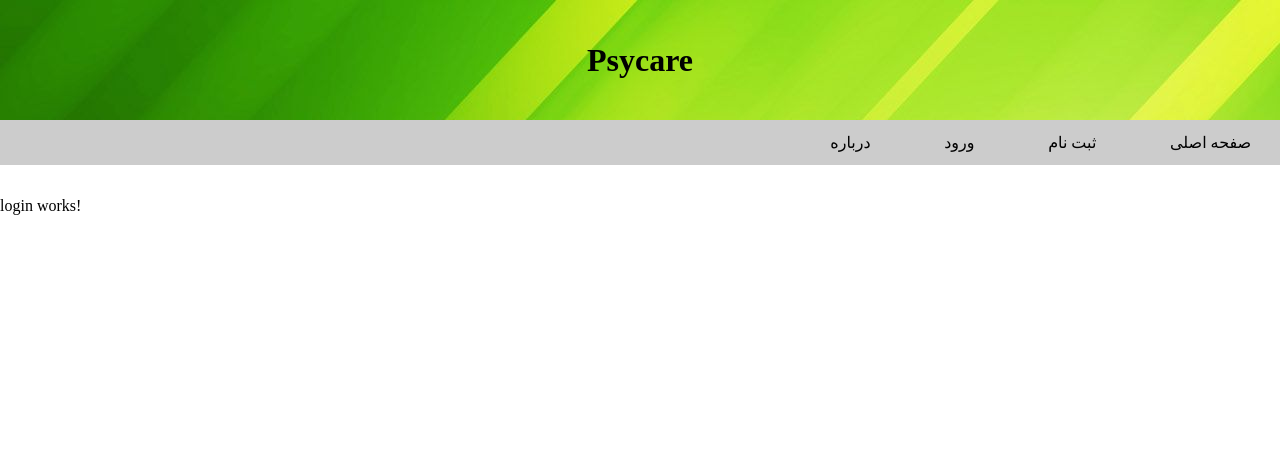
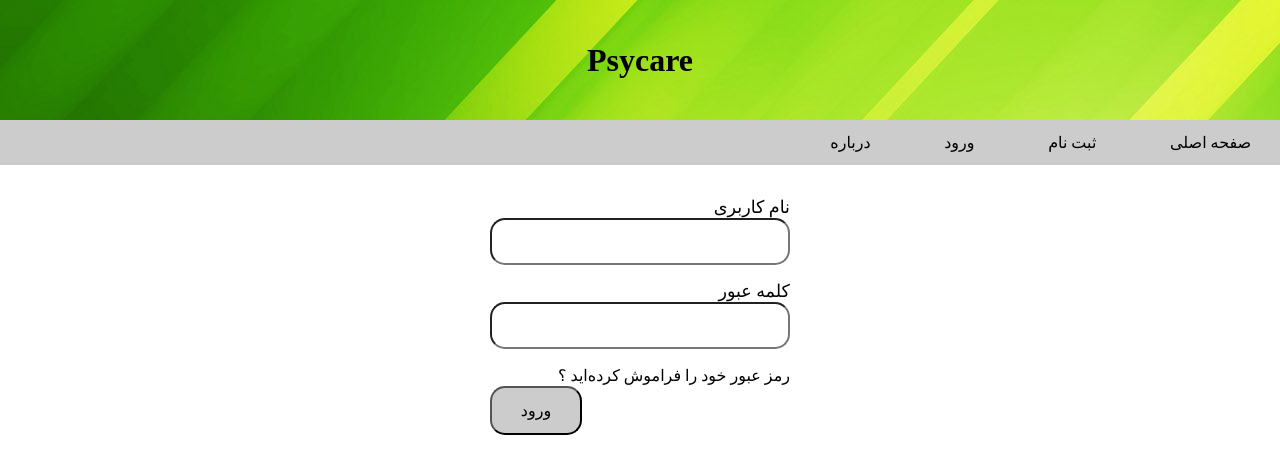
Before and after one commit to SawmanNp/Psycare_UI, an Angular app: page /login in a window 1280 px wide. Shown: the top 474 px of the page. Built offline with nearby package versions, Linux system fonts and the light colour scheme.

Commit message:
login page skeleton

```diff
--- a/src/app/components/header/header.component.css
+++ b/src/app/components/header/header.component.css
@@ -1,6 +1,7 @@
 div {
   height: 15vh;
   width: 100%;
+  min-height: 70px;
   /* change background with an abstract green image later*/
   background-image: url("../../../assets/headerBG.jpg");
   display: flex;
--- a/src/app/components/pages/login/login.component.css
+++ b/src/app/components/pages/login/login.component.css
@@ -0,0 +1,50 @@
+* {
+  padding: 0;
+  margin: 0;
+  box-sizing: border-box;
+  direction: rtl;
+  font-size: 1.1rem;
+}
+
+.container {
+  max-width: 300px;
+  margin: auto;
+}
+
+input {
+  display: block;
+  width: 100%;
+  padding: 0.7rem;
+  border-radius: 15px;
+  margin-bottom: 1rem;
+}
+
+.btn {
+  display: block;
+  background: #ccc;
+  color: black;
+  font-size: 1rem;
+  padding: 0.8rem 1.8rem;
+  cursor: pointer;
+  border-radius: 15px;
+  width: auto;
+  float: left;
+}
+
+.btn:hover {
+  background: #afa;
+}
+
+.btn:disabled {
+  background: #faa;
+}
+
+a {
+  text-decoration: none;
+  color: black;
+  font-size: 1rem;
+}
+
+a:hover {
+  color: blue;
+}
--- a/src/app/components/pages/login/login.component.html
+++ b/src/app/components/pages/login/login.component.html
@@ -1 +1,12 @@
-<p>login works!</p>
+<div class="container">
+  <div>
+    <label>نام کاربری</label>
+    <input type="text" name="user-name" />
+  </div>
+  <div>
+    <label>کلمه عبور</label>
+    <input type="password" name="password" />
+  </div>
+  <a routerLink="/forgot">رمز عبور خود را فراموش کرده‌‌اید ؟</a>
+  <input class="btn" type="button" name="register" value="ورود" />
+</div>
```
